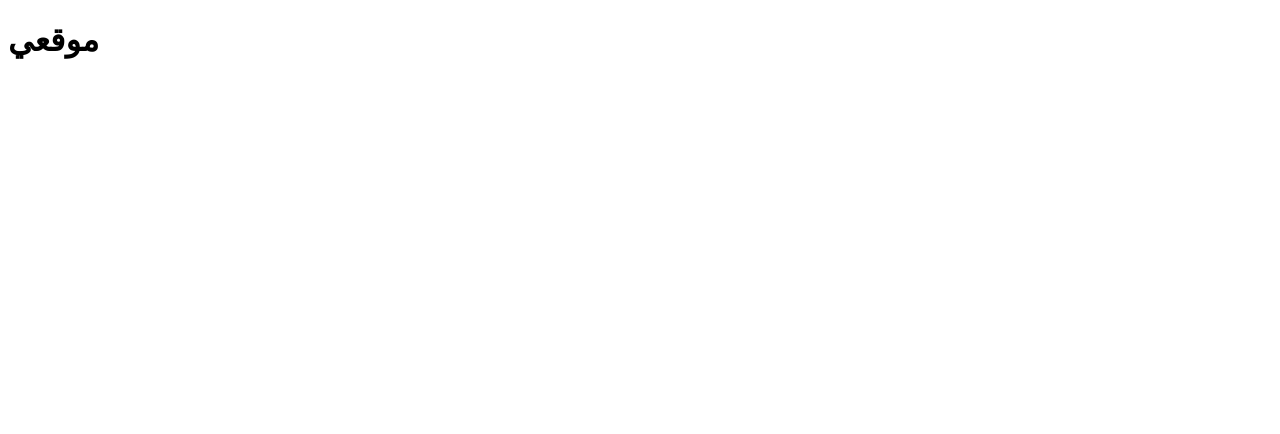
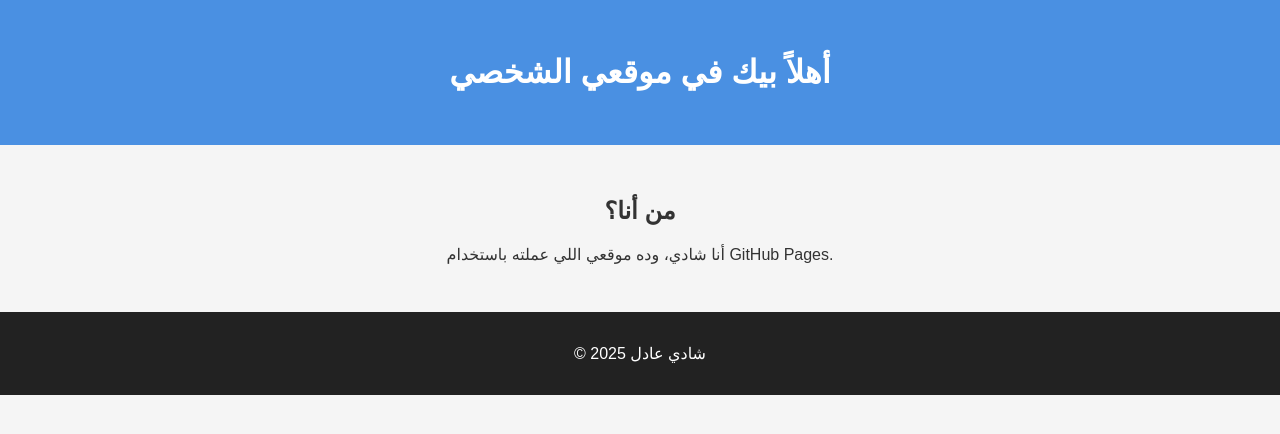
Before and after one commit to shadeyadel/shadeyadel.github.io, a plain HTML site: page index.html in a window 1280 px wide. Drawn offline with Linux system fonts and the light colour scheme.

Commit message:
Add files via upload

```diff
--- a/index.html
+++ b/index.html
@@ -1 +1,47 @@
-<!DOCTYPE html><html><head><title>عبد الرحمن أسامة</title></head><body><h1>موقعي</h1></body></html>
+
+<!DOCTYPE html>
+<html lang="ar">
+<head>
+  <meta charset="UTF-8">
+  <meta name="viewport" content="width=device-width, initial-scale=1.0">
+  <title>موقعي</title>
+  <style>
+    body {
+      font-family: 'Arial', sans-serif;
+      margin: 0;
+      padding: 0;
+      text-align: center;
+      background: #f5f5f5;
+      color: #333;
+    }
+    header {
+      background: #4a90e2;
+      color: white;
+      padding: 2rem 0;
+    }
+    section {
+      padding: 2rem;
+    }
+    footer {
+      background: #222;
+      color: white;
+      padding: 1rem 0;
+      position: relative;
+      bottom: 0;
+      width: 100%;
+    }
+  </style>
+</head>
+<body>
+  <header>
+    <h1>أهلاً بيك في موقعي الشخصي</h1>
+  </header>
+  <section>
+    <h2>من أنا؟</h2>
+    <p>أنا شادي، وده موقعي اللي عملته باستخدام GitHub Pages.</p>
+  </section>
+  <footer>
+    <p>© 2025 شادي عادل</p>
+  </footer>
+</body>
+</html>
```
